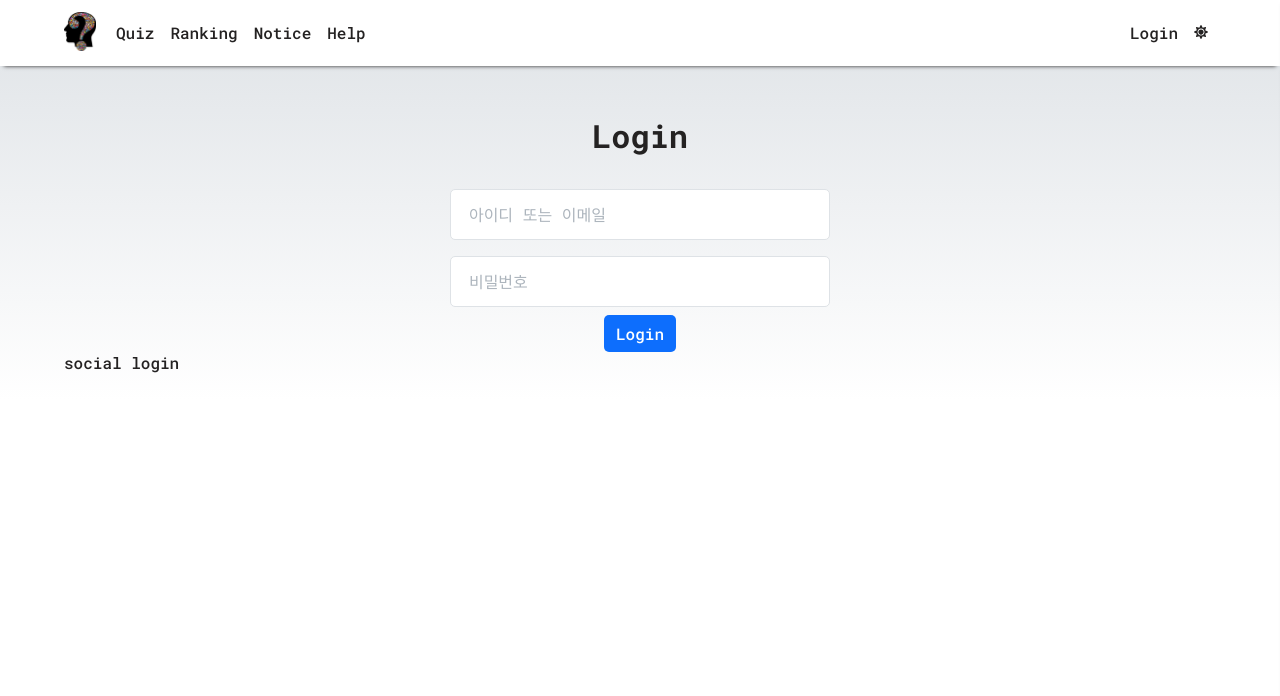
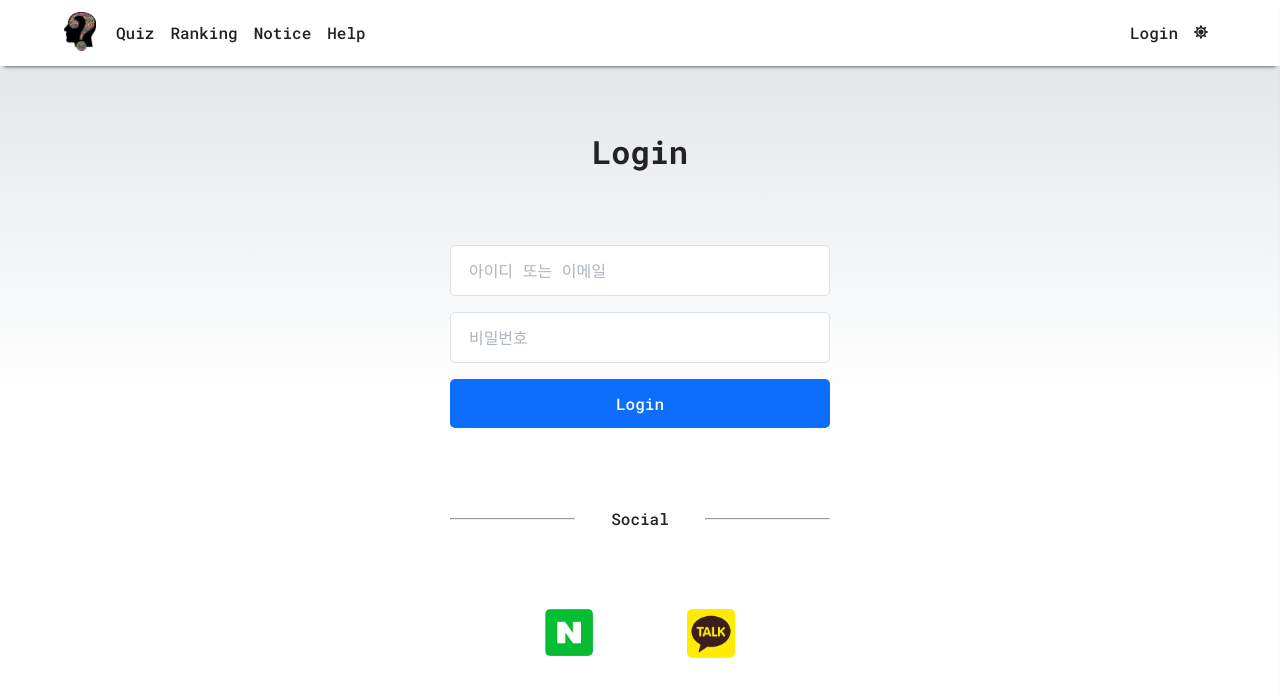
Before and after one commit to yeonghoonPark/react-quiz_web-dev, a React (Vite) app: page /login in a window 1280 px wide. Shown: the top 696 px of the page. Built offline with nearby package versions, Linux system fonts and the light colour scheme.

Commit message:
[layouts] Logins.jsx / add a function for login

```diff
--- a/src/layouts/Logins.jsx
+++ b/src/layouts/Logins.jsx
@@ -3,54 +3,144 @@ import BaseContainer from "../components/base/BaseContainer";
 import BaseDiv from "../components/base/BaseDiv";
 import BaseInput from "../components/base/BaseInput";
 import BaseButton from "../components/base/BaseButton";
+import BaseSpan from "../components/base/BaseSpan";
+import naverIcon from "../../public/assets/images/icon_naver.png";
+import kakaoIcon from "../../public/assets/images/icon_kakao.png";
+import { useEffect, useState, useCallback, memo, useRef } from "react";
+import { useDispatch, useSelector } from "react-redux";
+import { onLogin } from "../reducers/login";
 
-const Title = styled.h1`
-  padding: 1.5rem 0;
+const TitleH1 = styled.h1`
+  margin-bottom: 1.5rem;
+  padding: 2.5rem 0;
   font-size: 2rem;
   font-weight: 700;
   text-align: center;
 `;
 
+const LoginForm = styled.form`
+  display: flex;
+  flex-direction: column;
+  align-items: center;
+  margin-bottom: 4rem;
+`;
+
+const SocialLoginDiv = styled.div`
+  display: flex;
+  justify-content: center;
+  margin-bottom: 4rem;
+`;
+
+const ImageBoxDiv = styled.div`
+  width: 48px;
+  height: 48px;
+  cursor: pointer;
+`;
+
 function Login() {
+  console.log("[Login]");
+  const storeState = useSelector((state) => state);
+  const dispatch = useDispatch();
+
+  const enteredId = useRef(null);
+  const enteredPassword = useRef(null);
+
+  const getUserId = (e) => {
+    console.log("[getUserId]");
+    enteredId.current = e.target.value;
+  };
+
+  const getUserPassword = (e) => {
+    console.log("[getUserPassword]");
+    enteredPassword.current = e.target.value;
+  };
+
+  const onHandleLogin = (e) => {
+    console.log("[onHandleLogin]");
+    e.preventDefault();
+    storeState.login.user_id = enteredId.current;
+    storeState.login.user_password = enteredPassword.current;
+    dispatch(onLogin());
+    console.log(storeState, "@중앙스테이트 로그인");
+  };
+
   return (
     <BaseContainer>
-      <Title>Login</Title>
+      <TitleH1>Login</TitleH1>
 
-      <form
-        action=''
-        style={{
-          display: "flex",
-          flexDirection: "column",
-          alignItems: "center",
-        }}
-      >
+      <LoginForm>
         <BaseDiv width={"33%"} minWidth={"314px"} padding={"8px 0"}>
-          <label htmlFor='userId' style={{ display: "none" }}>
-            아이디
-          </label>
+          <label htmlFor='userId' style={{ display: "none" }} />
           <BaseInput
             type={"text"}
             id={"userId"}
             placeholder={"아이디 또는 이메일"}
+            onChange={(e) => getUserId(e)}
           />
         </BaseDiv>
         <BaseDiv width={"33%"} minWidth={"314px"} padding={"8px 0"}>
-          <label htmlFor='userPassword' style={{ display: "none" }}>
-            비밀번호
-          </label>
+          <label htmlFor='userPassword' style={{ display: "none" }} />
           <BaseInput
             type={"password"}
             id={"userPassword"}
             placeholder={"비밀번호"}
+            onChange={(e) => getUserPassword(e)}
           />
         </BaseDiv>
+        <BaseDiv width={"33%"} minWidth={"314px"} padding={"8px 0"}>
+          <BaseButton
+            message={"Login"}
+            width={"100%"}
+            padding={"14px 18px"}
+            onClick={(e) => onHandleLogin(e)}
+          />
+        </BaseDiv>
+      </LoginForm>
 
-        <BaseButton message={"Login"} />
-      </form>
+      <SocialLoginDiv>
+        <BaseDiv
+          display={"flex"}
+          justifyContent={"space-between"}
+          alignItems={"center"}
+          width={"33%"}
+          minWidth={"314px"}
+          padding={"8px 0"}
+        >
+          <hr style={{ width: "33%" }} />
+          <BaseSpan width={"34%"} textAlign={"center"}>
+            Social
+          </BaseSpan>
+          <hr style={{ width: "33%" }} />
+        </BaseDiv>
+      </SocialLoginDiv>
 
-      <span>social login</span>
+      <SocialLoginDiv>
+        <BaseDiv
+          display={"flex"}
+          justifyContent={"space-evenly"}
+          alignItems={"center"}
+          width={"33%"}
+          minWidth={"314px"}
+          padding={"8px 0"}
+        >
+          <ImageBoxDiv>
+            <img
+              src={naverIcon}
+              alt='naver_icon'
+              style={{ borderRadius: "5px" }}
+            />
+          </ImageBoxDiv>
+          <ImageBoxDiv>
+            <img
+              src={kakaoIcon}
+              alt='kakao_icon'
+              style={{ borderRadius: "5px" }}
+            />
+          </ImageBoxDiv>
+        </BaseDiv>
+      </SocialLoginDiv>
     </BaseContainer>
   );
 }
 
-export default Login;
+export default memo(Login);
--- a/src/reducers/login.js
+++ b/src/reducers/login.js
@@ -1,7 +1,6 @@
 const currentState = {
   user_id: null,
   user_password: null,
-  user_nickname: null,
 };
 
 const ON_LOGIN = "LOGIN/ON_LOGIN";
@@ -18,9 +17,9 @@ export const onLogout = () => ({
 const login = (state = currentState, action) => {
   switch (action.type) {
     case ON_LOGIN:
-      return { ...state, user_nickname: (state.user_nickname = "석가Morning") };
+      return { ...state, user_id: state.user_id };
     case ON_LOGOUT:
-      return { ...state, user_nickname: (state.user_nickname = null) };
+      return { ...state, user_id: (state.user_id = null) };
     default:
       return state;
   }
```
